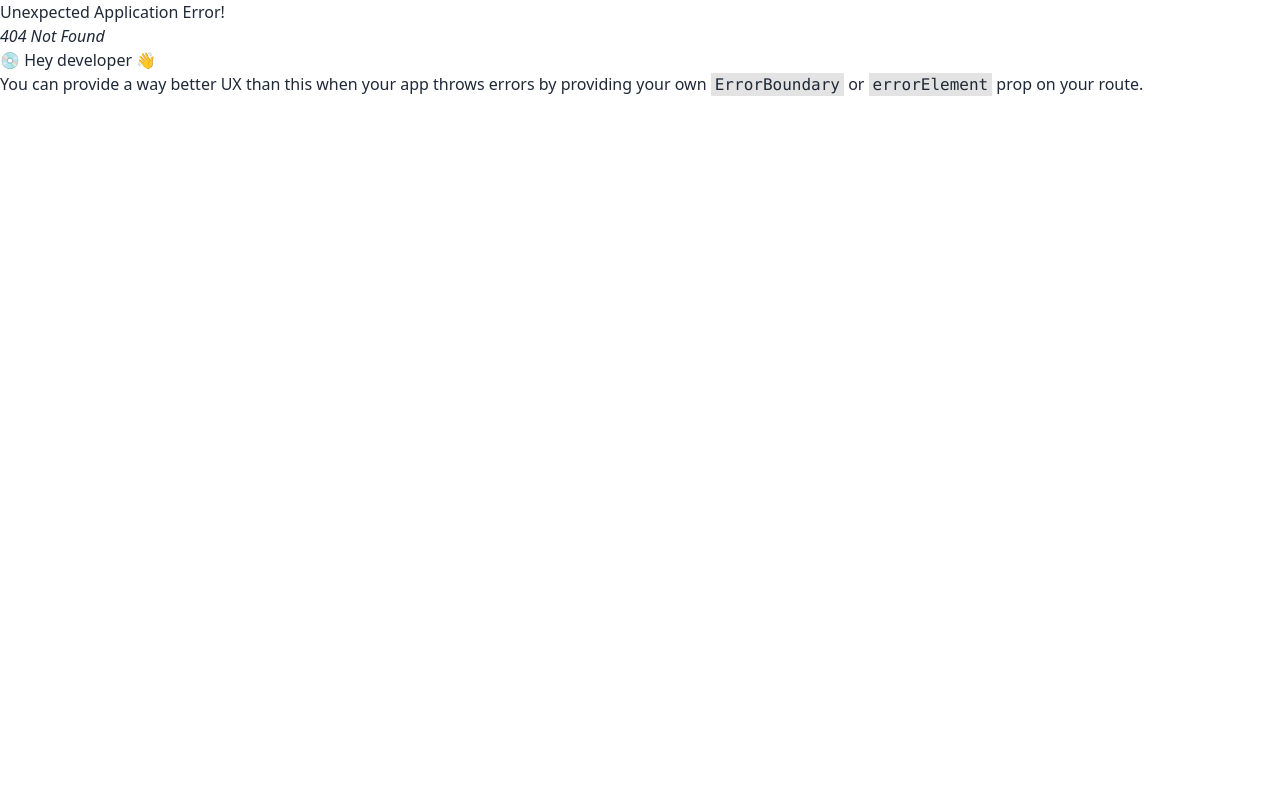
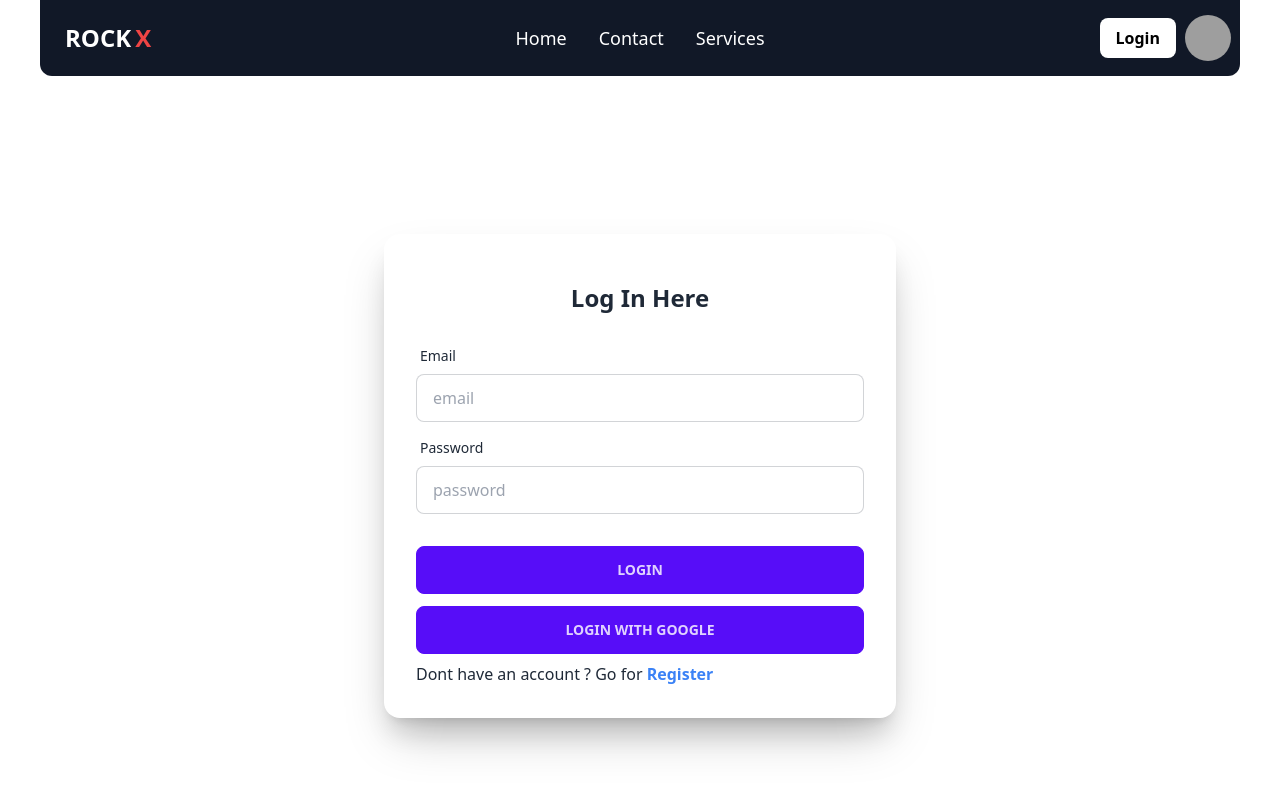
Before and after one commit to PIYAS137/ROCK-X, a React (Vite) app: page /login in a window 1280 px wide. Before the commit this address had no page. Shown: the top 800 px of the page. Built offline with nearby package versions, Linux system fonts and the light colour scheme; grey boxes are pictures that could not be loaded.

Commit message:
add login and registration page and complete the design part

```diff
--- a/src/Components/BannerSection/BannerSection.jsx
+++ b/src/Components/BannerSection/BannerSection.jsx
@@ -1,13 +1,14 @@
+import { Link } from "react-router-dom"
 
 const BannerSection = () => {
     return (
-        <div className="hero rounded-xl overflow-hidden" style={{ backgroundImage: 'url(https://i.ibb.co/SndgNYm/texture-treble-clef-dark-background-isolated-generative-ai.jpg)' }}>
+        <div className="hero rounded-xl overflow-hidden my-10" style={{ backgroundImage: 'url(https://i.ibb.co/SndgNYm/texture-treble-clef-dark-background-isolated-generative-ai.jpg)' }}>
             <div className="hero-overlay bg-opacity-80"></div>
             <div className="hero-content text-center text-neutral-content py-40">
                 <div className="max-w-md">
                     <h1 className="mb-5 text-5xl font-bold">Want to Arrange A Concert ?!</h1>
                     <p className="mb-5">Get ready for an unforgettable night of music and entertainment! We are thrilled to announce our upcoming concert featuring top artists from around the world.</p>
-                    <button className="btn btn-primary">Get Started</button>
+                    <Link to='/services'><button className="btn btn-primary">Get Started</button></Link>
                 </div>
             </div>
         </div>
--- a/src/Components/ClientSection/ClientSection.jsx
+++ b/src/Components/ClientSection/ClientSection.jsx
@@ -1,3 +1,4 @@
+import Marquee from "react-fast-marquee";
 
 const ClientSection = () => {
   const clients = [
@@ -24,16 +25,23 @@ const ClientSection = () => {
       name: 'Piyas Mahamude Alif',
       text: "the quick brown fox jumps over the lazy dog.",
       image: 'https://i.pinimg.com/564x/1e/6f/e3/1e6fe37fe536493733a3a66d5de93ab6.jpg'
+    },
+    {
+      id: 5,
+      name: 'Piyas Mahamude Alif',
+      text: "the quick brown fox jumps over the lazy dog.",
+      image: 'https://i.pinimg.com/564x/1e/6f/e3/1e6fe37fe536493733a3a66d5de93ab6.jpg'
     }
   ]
   return (
     <div className="">
       <h1 className="text-center text-5xl font-bold pt-40">We Love Our Clients</h1>
-      <div className="grid grid-cols-4 gap-10 my-10">
+      <div className="my-10">
+        <Marquee>
         {
           clients.map((one) => {
             return (
-              <div className="shadow-lg shadow-zinc-300 bg-gray-200 p-5 text-center rounded-b-xl flex flex-col justify-center items-center  my-20" key={one.id}>
+              <div className="shadow-lg mx-5 bg-gray-200 p-5 text-center rounded-b-xl flex flex-col justify-center items-center  my-20" key={one.id}>
                 <div className="-mt-12">
                   <div className=" bg-white w-20 h-20 p-1 rounded-full mx-auto" >
                     <img className="w-full h-full rounded-full mx-auto" src={one.image} alt="" />
@@ -45,6 +53,7 @@ const ClientSection = () => {
             )
           })
         }
+        </Marquee>
       </div>
     </div>
   )
--- a/src/Components/FooterSection/FooterSection.jsx
+++ b/src/Components/FooterSection/FooterSection.jsx
@@ -2,7 +2,7 @@
 
 const FooterSection = () => {
   return (
-    <footer className="footer p-10 bg-gray-900 text-white">
+    <footer className="footer p-10 bg-gray-900 text-white rounded-t-xl">
       <nav>
         <header className="footer-title">Services</header>
         <a className="link link-hover">Branding</a>
--- a/src/Components/ServicesSection/ServicesSection.jsx
+++ b/src/Components/ServicesSection/ServicesSection.jsx
@@ -10,7 +10,7 @@ const ServicesSection = () => {
 
   return (
     <div className="">
-        <h1 className="text-center text-5xl py-20 font-bold mt-10">Our Services</h1>
+        <h1 className="text-center text-5xl py-20 font-bold">Our Services</h1>
         <div className="grid grid-cols-3 gap-10">
           {
             cards.map((one)=><OneCard key={one.id} data={one}/>)
--- a/src/Layout/AppNavbar.jsx
+++ b/src/Layout/AppNavbar.jsx
@@ -9,7 +9,7 @@ const AppNavbar = () => {
     </>
 
   return (
-    <div className="navbar bg-gray-900 rounded-b-xl text-white mb-10">
+    <div className="navbar bg-gray-900 rounded-b-xl text-white">
             <div className="navbar-start">
                 <div className="dropdown">
                     <label tabIndex={0} className="btn btn-ghost lg:hidden">
@@ -27,7 +27,7 @@ const AppNavbar = () => {
                 </ul>
             </div>
             <div className="navbar-end">
-                <Link><button className="bg-white text-black px-4 py-2 rounded-lg font-semibold">Login</button></Link>
+                <Link to='/login'><button className="bg-white text-black px-4 py-2 rounded-lg font-semibold">Login</button></Link>
                 <label tabIndex={0} className="btn ml-2 btn-ghost btn-circle avatar">
                     <div className="w-16 rounded-full">
                         <img src="https://i.pinimg.com/564x/f3/25/82/f325821a1450b7352ba42bb44857eefc.jpg" />
--- /dev/null
+++ b/src/pages/Login/Login.jsx
@@ -0,0 +1,51 @@
+import { useState } from "react"
+import { Link } from "react-router-dom"
+
+const Login = () => {
+
+    const [email, setEmail] = useState('')
+    const [pass, setPass] = useState('')
+    const [err,setErr]=useState('')
+
+
+
+    const handleSubmit=(event)=>{
+        event.preventDefault()
+    }
+
+    const handleClickGogle=()=>{
+        console.log("object");
+    }
+
+
+
+    return (
+        <div className="hero min-h-screen">
+            <div className="card flex-shrink-0 w-full max-w-lg shadow-2xl bg-base-100">
+                <form onSubmit={handleSubmit} className="card-body shadow-xl rounded-2xl">
+                    <h1 className="text-2xl text-center font-bold my-4 ">Log In Here</h1>
+                    <div className="form-control">
+                        <label className="label">
+                            <span className="label-text">Email</span>
+                        </label>
+                        <input onChange={e=>setEmail(e.target.value)} value={email}  name="email" type="email" placeholder="email" className="input input-bordered" required />
+                    </div>
+                    <div className="form-control">
+                        <label className="label">
+                            <span className="label-text">Password</span>
+                        </label>
+                        <input onChange={e=>setPass(e.target.value)} value={pass} type="password" placeholder="password" className="input input-bordered" required />
+                        {err ? <p>{err}</p>:''}
+                    </div>
+                    <div className="form-control mt-6 space-y-3">
+                        <button className="btn btn-primary">Login</button>
+                        <button onClick={handleClickGogle} className="btn btn-primary">Login With Google</button>
+                    </div>
+                    <p>Dont have an account ? Go for <Link to='/registration'><span className="font-semibold text-blue-500">Register</span></Link></p>
+                </form>
+            </div>
+        </div>
+    )
+}
+
+export default Login
--- /dev/null
+++ b/src/pages/Registration/Registration.jsx
@@ -0,0 +1,42 @@
+import { useState } from "react"
+import { Link } from "react-router-dom"
+
+const Registration = () => {
+    const [email, setEmail] = useState('')
+    const [pass, setPass] = useState('')
+    const [err,setErr]=useState('')
+
+    const handleSubmit=(event)=>{
+        event.preventDefault()
+        console.log(email,pass);
+    }
+
+  return (
+    <div className="hero min-h-screen">
+            <div className="card flex-shrink-0 w-full max-w-lg shadow-2xl">
+                <form onSubmit={handleSubmit} className="card-body bg-base-400">
+                    <h1 className="text-2xl text-center font-bold py-4">Registration Here</h1>
+                    <div className="form-control">
+                        <label className="label">
+                            <span className="label-text">Email</span>
+                        </label>
+                        <input onChange={e=>setEmail(e.target.value)} value={email}  name="email" type="email" placeholder="email" className="input input-bordered" required />
+                    </div>
+                    <div className="form-control">
+                        <label className="label">
+                            <span className="label-text">Password</span>
+                        </label>
+                        <input onChange={e=>setPass(e.target.value)} value={pass} type="password" placeholder="password" className="input input-bordered" required />
+                        {err ? <p>{err}</p>:''}
+                    </div>
+                    <div className="form-control mt-6">
+                        <button className="btn btn-primary">Login</button>
+                    </div>
+                    <p>Already have an account ? Go to <Link to='/login'><span className="font-semibold text-blue-500">Log in</span></Link></p>
+                </form>
+            </div>
+        </div>
+  )
+}
+
+export default Registration
--- a/src/pages/Services/Services.jsx
+++ b/src/pages/Services/Services.jsx
@@ -4,6 +4,7 @@ const Services = () => {
   return (
     <>
       <ServicesSection/>
+      <div className="mb-20"></div>
     </>
   )
 }
--- a/src/pages/ViewOnePage/ViewOnePage.jsx
+++ b/src/pages/ViewOnePage/ViewOnePage.jsx
@@ -1,12 +1,11 @@
 import { useEffect, useState } from "react";
-import { useParams } from "react-router-dom"
+import { useNavigate, useParams } from "react-router-dom"
 import { MyServicesDatas } from "../../database/ServicesDatas";
 
 const ViewOnePage = () => {
 
   const sid = useParams()
-  console.log(sid.sid);
-
+  const navigate = useNavigate()
   const [datas, setDatas] = useState(MyServicesDatas)
   const [data, setData] = useState([]);
 
@@ -18,33 +17,40 @@ const ViewOnePage = () => {
   console.log(data);
 
 
+  const handleClickBack=()=>{
+    navigate(-1)
+  }
 
 
 
 
   return (
     <div className=" h-screen ">
-      <h1 className="py-3 my-5 text-center text-5xl font-bold italic">{data.title}</h1>
+      <h1 className="py-3 my-10 text-center text-5xl font-bold italic">{data.title}</h1>
       <div className="flex">
         <div className="w-[40%]  text-lg flex justify-center flex-col items-start space-y-3">
           <ul className="">
-            <li className="font-bold text-xl">Our Services for this Heading</li>
+            <li className="font-bold text-2xl">Our Services for this Heading</li>
             {data.our_services?.map((one, i) => {
               return (
                 <li className="text-sm pl-4 my-2" key={i}>{i + 1}. {one}.</li>
               )
             })}
           </ul>
-          <p className="font-semibold">Service Duration : <span className="font-bold">{data.service_duration}</span></p>
-          <p className="font-semibold">Price : <span className="font-bold">${data.price}</span></p>
-          <button className="btn">Book Now</button>
+          <p className="font-semibold text-xl">Service Duration : <span className="font-bold">{data.service_duration}</span></p>
+          <p className="font-semibold text-xl">Price : <span className="font-bold">${data.price}</span></p>
+          <button className="btn bg-orange-500 text-white">Book Now</button>
 
         </div>
         <div className="w-[60%] ">
           <img className="w-full rounded-lg" src={data.image} alt="" />
         </div>
       </div>
-      <p className=" text-xl py-6">{data.description}</p>
+      <p className=" text-xl text-justify py-10">{data.description}</p>
+
+      <div className=" flex justify-center">
+      <button onClick={handleClickBack} className="btn block px-5 bg-primary text-white">Go Back</button>
+      </div>
     </div>
   )
 }
```
Also changed, not shown: src/main.jsx (+9 -0 lines).
